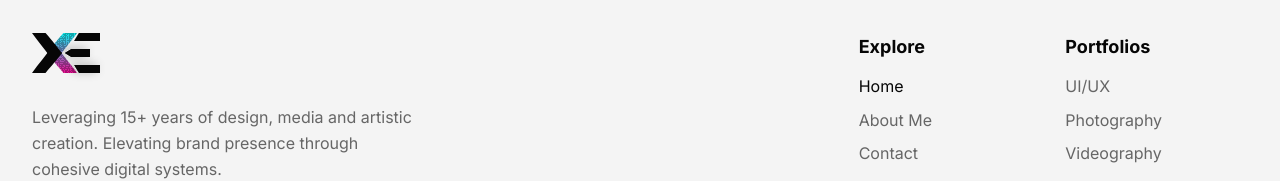
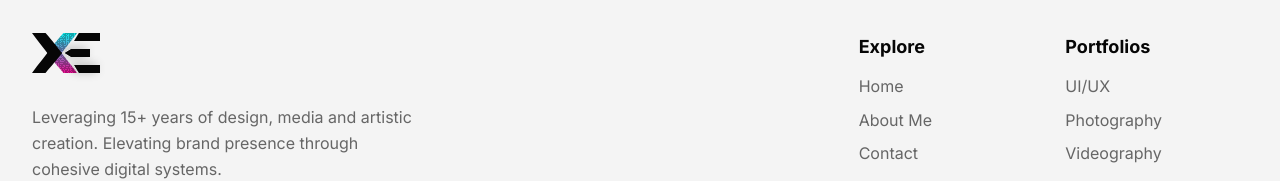
Before and after one commit to duct-tape-deployments/devin-portfolio, a React (Vite) app: page / in a window 1280 px wide. Shown: the part 3143-3324 px from the top of the page. Built offline with nearby package versions, Linux system fonts and the light colour scheme; a web font is replaced by a local one.

Commit message:
fix(footer): changed design-system link states, removed Current style

```diff
--- a/src/components/layout/Footer.tsx
+++ b/src/components/layout/Footer.tsx
@@ -30,6 +30,9 @@ const socialLinks = [
     icon: LuInstagram,
   },
 ] as const;
+
+const linkStateClasses =
+  'underline-offset-4 transition-colors duration-150 [-webkit-tap-highlight-color:transparent] hover:underline focus-visible:outline-2 focus-visible:outline-offset-4 focus-visible:outline-focus active:text-muted-foreground';
 
 /** Footer from md */
 function FooterDesktop() {
@@ -103,20 +106,7 @@ function FooterDesktop() {
                       <NavLink
                         to={to}
                         end={end}
-                        className="
-                          inline-flex
-                          py-1
-                          whitespace-nowrap
-                          text-body
-                          text-muted-foreground
-                          transition-colors
-                          duration-150
-                          hover:text-foreground
-                          focus-visible:outline-2
-                          focus-visible:outline-offset-4
-                          focus-visible:outline-focus
-                          aria-[current=page]:text-foreground
-                        "
+                        className={`inline-flex py-1 whitespace-nowrap text-body text-muted-foreground hover:text-foreground ${linkStateClasses}`}
                       >
                         {t.navigation[labelKey]}
                       </NavLink>
@@ -197,17 +187,7 @@ export function Footer() {
 
               <a
                 href="mailto:design@XEDesign.com"
-                className="
-                mt-3
-                whitespace-nowrap
-                text-body
-                transition-colors
-                hover:text-accent
-                focus-visible:outline-2
-                focus-visible:outline-offset-2
-                focus-visible:outline-focus
-                active:opacity-60
-              "
+                className={`mt-3 whitespace-nowrap text-body ${linkStateClasses}`}
               >
                 design@XEDesign.com
               </a>
@@ -221,19 +201,7 @@ export function Footer() {
                     <NavLink
                       to={to}
                       end={end}
-                      className={({ isActive }) =>
-                        [
-                          'inline-flex whitespace-nowrap',
-                          'font-body text-body font-bold',
-                          'transition-colors duration-150',
-                          'hover:text-accent',
-                          'focus-visible:outline-2',
-                          'focus-visible:outline-offset-2',
-                          'focus-visible:outline-focus',
-                          'active:opacity-60',
-                          isActive ? 'text-accent' : 'text-foreground',
-                        ].join(' ')
-                      }
+                      className={`inline-flex whitespace-nowrap text-body font-bold text-foreground ${linkStateClasses}`}
                     >
                       {t.navigation[labelKey]}
                     </NavLink>
```
